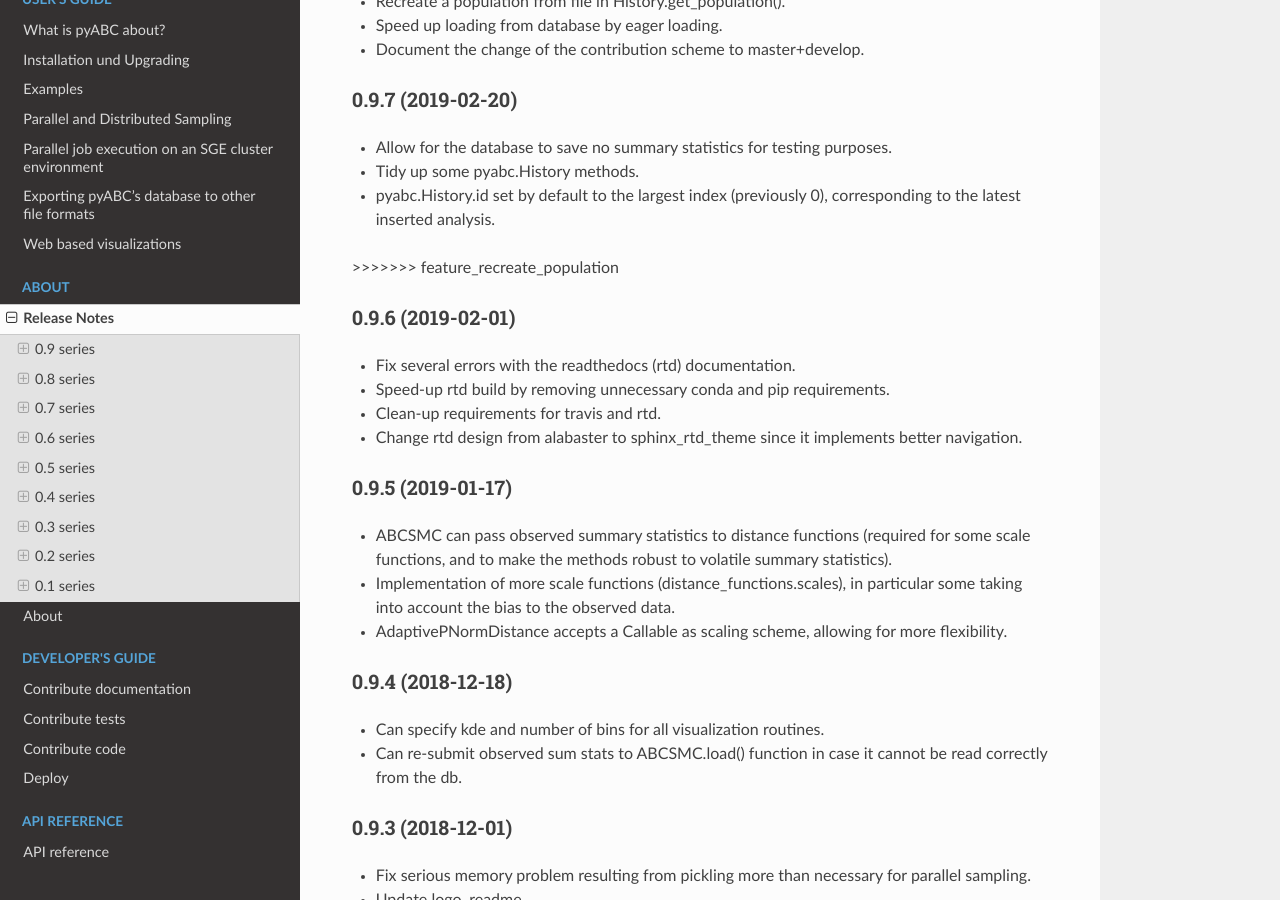
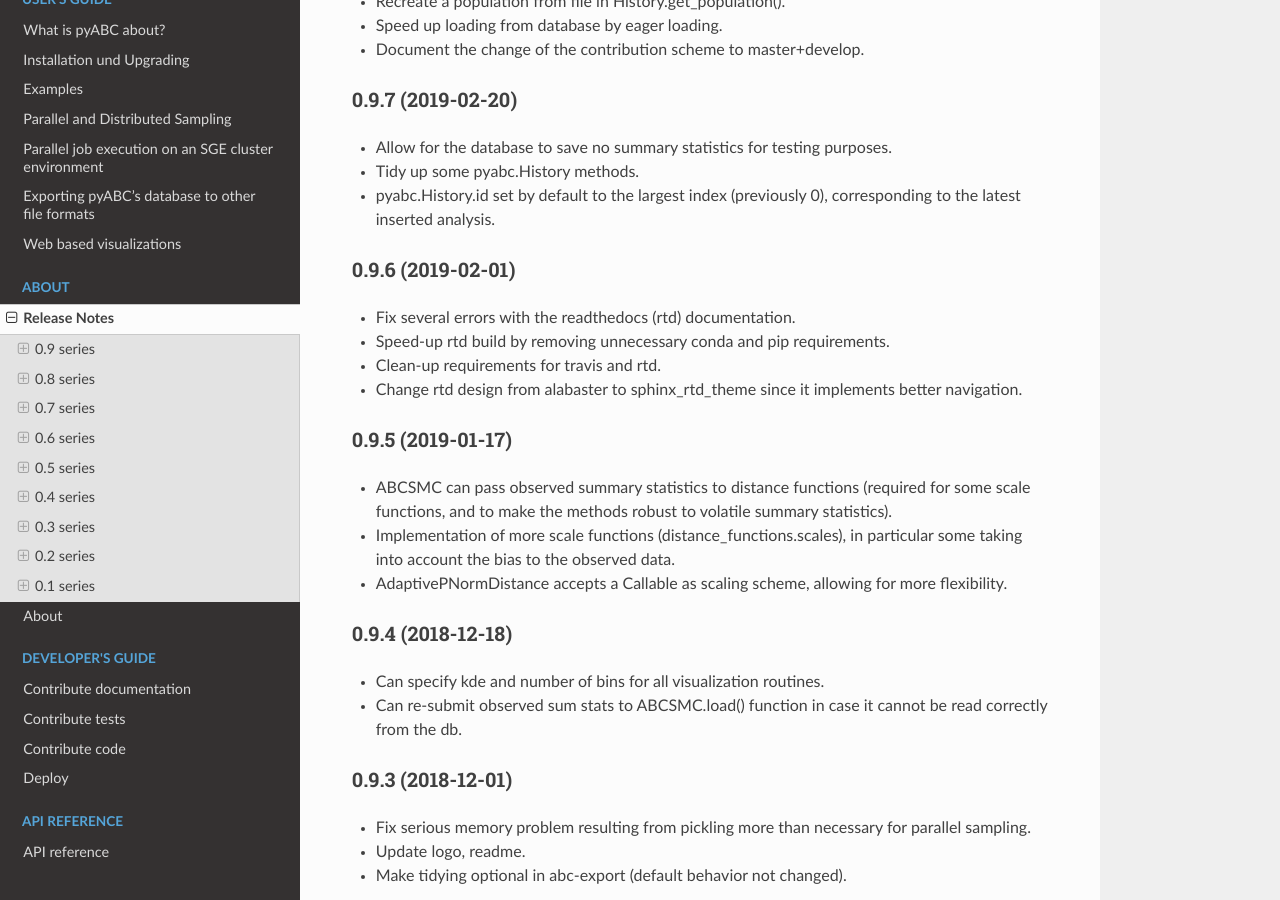
Before and after one commit to ICB-DCM/pyABC, a Sphinx documentation site: the page built from doc/releasenotes.rst, in a window 1280 px wide and 900 px high, scrolled down 738 px. Built offline with Sphinx 7.4.7 and the Read the Docs theme 2.0.0, drawn with Linux system fonts in a browser that asks for light colours; pages that are not in the unit, such as notebooks, are missing from menus.

Commit message:
fix merge remainder

```diff
--- a/doc/releasenotes.rst
+++ b/doc/releasenotes.rst
@@ -50,7 +50,6 @@ Release Notes
 * Tidy up some pyabc.History methods.
 * pyabc.History.id set by default to the largest index (previously 0),
   corresponding to the latest inserted analysis.
->>>>>>> feature_recreate_population
 
 
 0.9.6 (2019-02-01)
```
